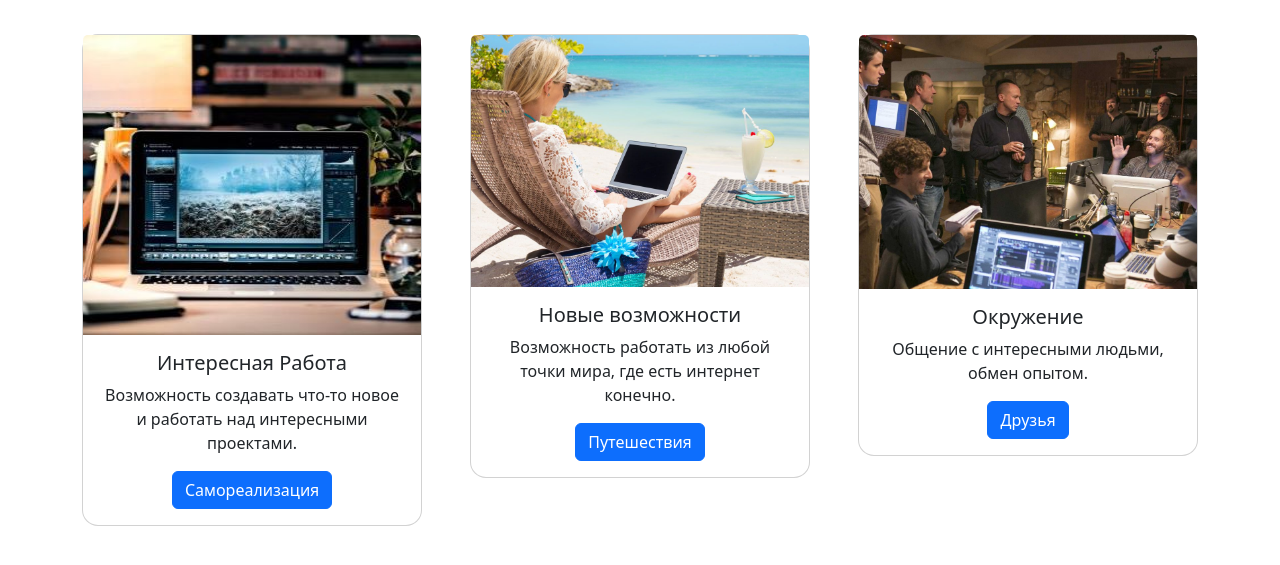
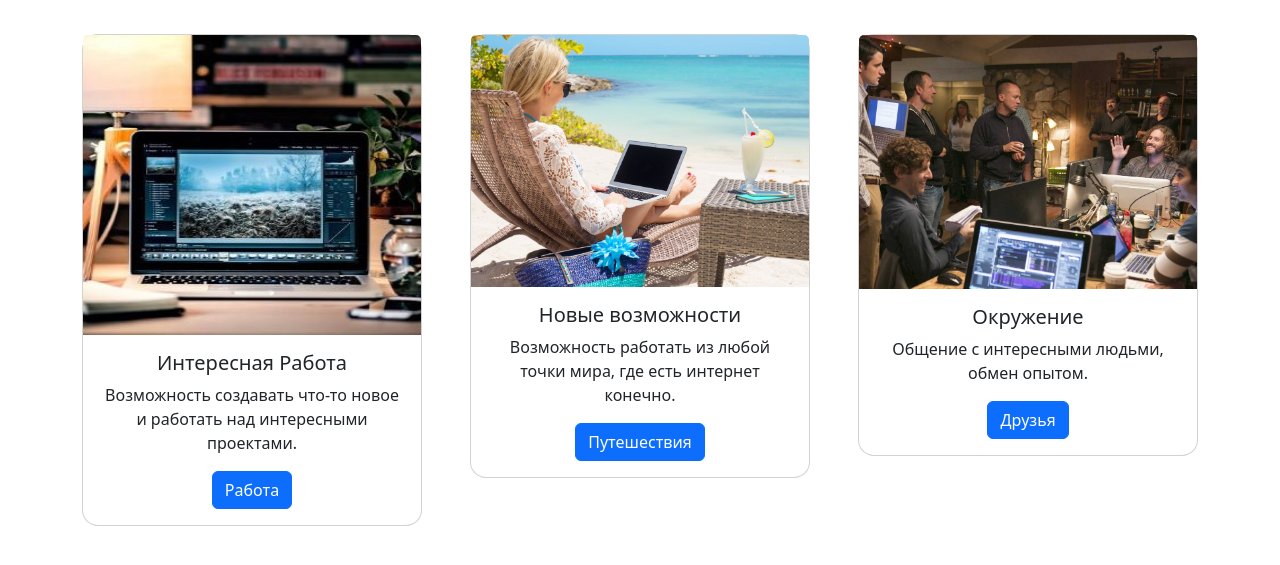
Before and after one commit to Mitrofanna/hotmitrofan, a plain HTML site: page plans.html in a window 1280 px wide. Shown: the part 73-638 px from the top of the page. Drawn offline with nearby package versions, Linux system fonts and the light colour scheme.

Commit message:
Update plans.html

```diff
--- a/plans.html
+++ b/plans.html
@@ -75,7 +75,7 @@
                 Возможность создавать что-то новое и работать над интересными
                 проектами.
               </p>
-              <a href="#" class="btn btn-primary">Самореализация</a>
+              <a href="#" class="btn btn-primary">Работа</a>
             </div>
           </div>
         </div>
```
